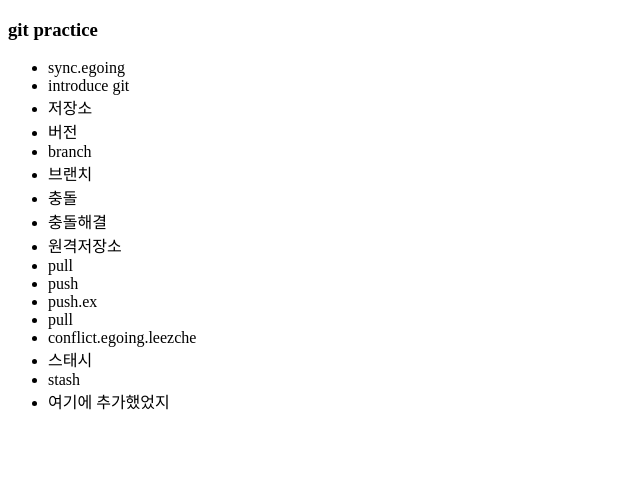
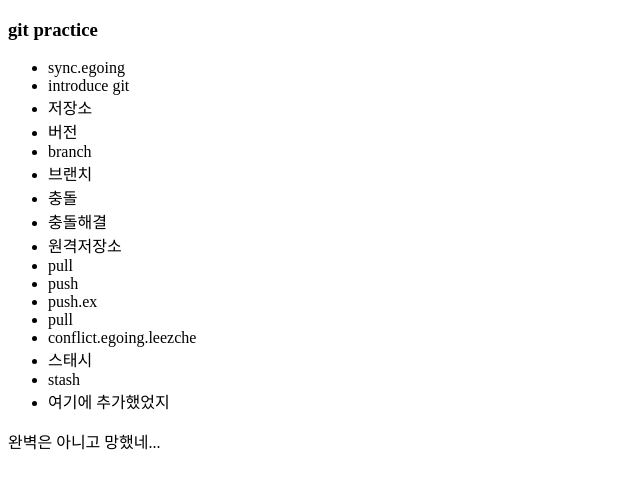
Before and after one commit to LuyHan/opentutorials_git_egoing, a plain HTML site: page GIT/WebContent/index.html in a window 1280 px wide. Shown: the whole page, without its empty margins (0-640 px from the left). Drawn offline with Linux system fonts and the light colour scheme.

Commit message:
피태그 추가

```diff
--- a/GIT/WebContent/index.html
+++ b/GIT/WebContent/index.html
@@ -25,6 +25,6 @@
 		<li>stash</li>
 		<li>여기에 추가했었지</li>
 	</ul>
-
+	<p>완벽은 아니고 망했네...</p>
 </body>
 </html>
```
